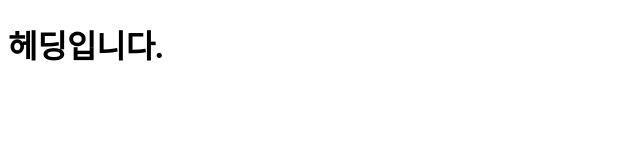
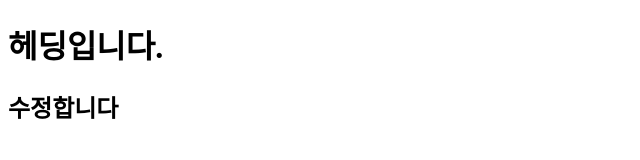
Before and after one commit to kangcodeis/helloworld, a plain HTML site: page index.html in a window 1280 px wide. Shown: the whole page, without its empty margins (0-640 px from the left). Drawn offline with Linux system fonts and the light colour scheme.

Commit message:
first commit

```diff
--- a/index.html
+++ b/index.html
@@ -8,5 +8,6 @@
 </head>
 <body>
   <h1> 헤딩입니다.</h1>
+  <h2>수정합니다</h2>
 </body>
 </html>
```
